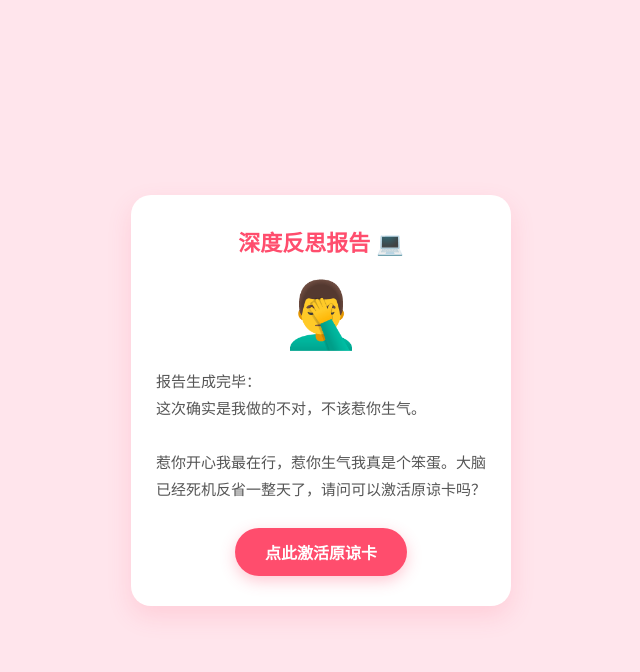
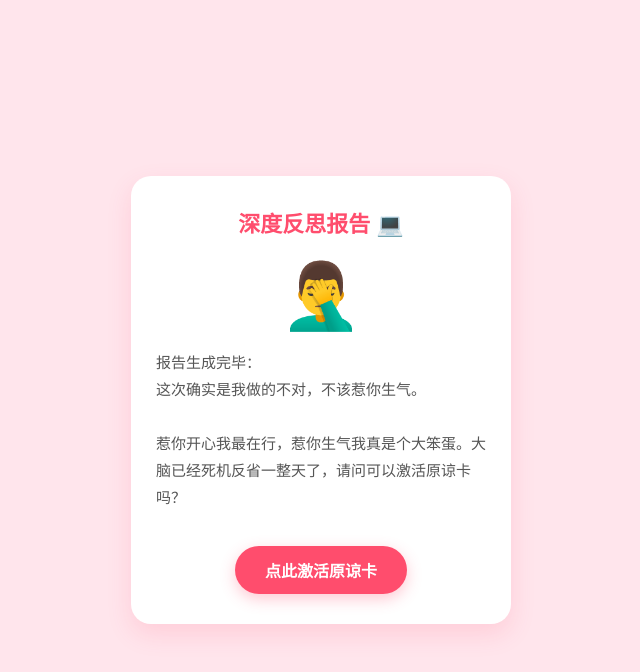
Before and after one commit to AISUKE11/enhui, a plain HTML site: page index.html in a window 1280 px wide. Both pictures are taken after a click on the button "点击拆阅信件". Shown: the whole page, without its empty margins (319-959 px from the left). Drawn offline with Linux system fonts and the light colour scheme.

Commit message:
Update index.html

```diff
--- a/index.html
+++ b/index.html
@@ -30,12 +30,12 @@
             border-radius: 20px;
             box-shadow: 0 10px 25px rgba(255, 75, 110, 0.15);
             text-align: center;
-            display: none; /* 默认全部隐藏 */
+            display: none; /* 默认隐藏 */
         }
 
-        /* 激活的卡片才显示 */
+        /* 强制第一张卡片和激活的卡片显示 */
         .card.active {
-            display: block;
+            display: block !important;
         }
 
         h2 {
@@ -64,11 +64,7 @@
             cursor: pointer;
             box-shadow: 0 5px 15px rgba(255, 77, 109, 0.3);
             display: inline-block;
-            transition: transform 0.1s;
-        }
-
-        .btn:active {
-            transform: scale(0.95);
+            margin-top: 10px;
         }
 
         .btn:disabled {
@@ -77,7 +73,6 @@
             cursor: not-allowed;
         }
 
-        /* 互动关卡专属样式 */
         .big-icon {
             font-size: 65px;
             margin: 15px 0;
@@ -109,7 +104,6 @@
             position: relative;
         }
 
-        /* 调皮躲闪按钮 */
         #escapeBtn {
             position: absolute;
             background: #94a3b8;
@@ -119,7 +113,7 @@
 </head>
 <body>
 
-    <div id="level1" class="card active">
+    <div id="level1" class="card active" style="display: block;">
         <h2>给你的一封神秘信件 💌</h2>
         <div class="big-icon">✉️</div>
         <p style="text-align: center; font-weight: bold; color: #ff758f;">你有一封未读的认错请求...</p>
@@ -132,7 +126,7 @@
         <p>报告生成完毕：
         这次确实是我做的不对，不该惹你生气。
 
-        惹你开心我最在行，惹你生气我真是个笨蛋。大脑已经死机反省一整天了，请问可以激活原谅卡吗？</p>
+        惹你开心我最在行，惹你生气我真是个大笨蛋。大脑已经死机反省一整天了，请问可以激活原谅卡吗？</p>
         <button class="btn" onclick="nextLevel(2)">点此激活原谅卡</button>
     </div>
 
@@ -183,31 +177,36 @@
     </div>
 
     <script>
-        // 核心切换逻辑：最基础的显隐切换，任何设备都不会卡死
         function nextLevel(current) {
-            document.getElementById('level' + current).classList.remove('active');
-            document.getElementById('level' + (current + 1)).classList.add('active');
+            // 先隐藏当前卡片
+            var currentCard = document.getElementById('level' + current);
+            currentCard.style.display = 'none';
+            currentCard.classList.remove('active');
+
+            // 再显示下一张卡片
+            var nextCard = document.getElementById('level' + (current + 1));
+            nextCard.style.display = 'block';
+            nextCard.classList.add('active');
         }
 
-        // 第3关：心跳充能逻辑
         let clicks = 0;
         function chargeHeart() {
             if(clicks < 5) {
                 clicks++;
-                document.querySelector('#level3 h2').innerText = `我的心跳现在是 ${clicks * 20}% 💓`;
+                document.querySelector('#level3 h2').innerText = '我的心跳现在是 ' + (clicks * 20) + '% 💓';
                 if(clicks === 5) {
-                    document.querySelector('#level3 h2').innerText = `我的心跳现在是 100% 💖`;
+                    document.querySelector('#level3 h2').innerText = '我的心跳现在是 100% 💖';
                     document.getElementById('chargeStatus').innerText = "充能 100%！满血复活！";
                     document.getElementById('level3Btn').style.display = 'inline-block';
                 }
             }
         }
 
-        // 第4关：多选框勾选逻辑
         function toggleCheck(id) {
             document.getElementById(id).checked = !document.getElementById(id).checked;
             checkClauses();
         }
+
         function checkClauses() {
             const c1 = document.getElementById('c1').checked;
             const c2 = document.getElementById('c2').checked;
@@ -215,10 +214,8 @@
             document.getElementById('level4Btn').disabled = !(c1 && c2 && c3);
         }
 
-        // 第5关：赖皮跑路按钮逻辑
         function escape(btn) {
             btn.style.position = 'fixed';
-            // 限制在屏幕安全范围内随机移动
             btn.style.left = Math.floor(Math.random() * 60 + 15) + 'vw';
             btn.style.top = Math.floor(Math.random() * 60 + 15) + 'vh';
         }
```
